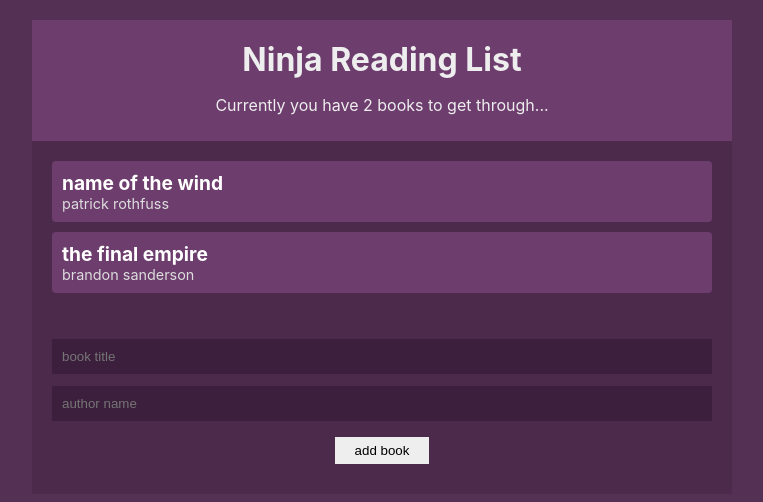
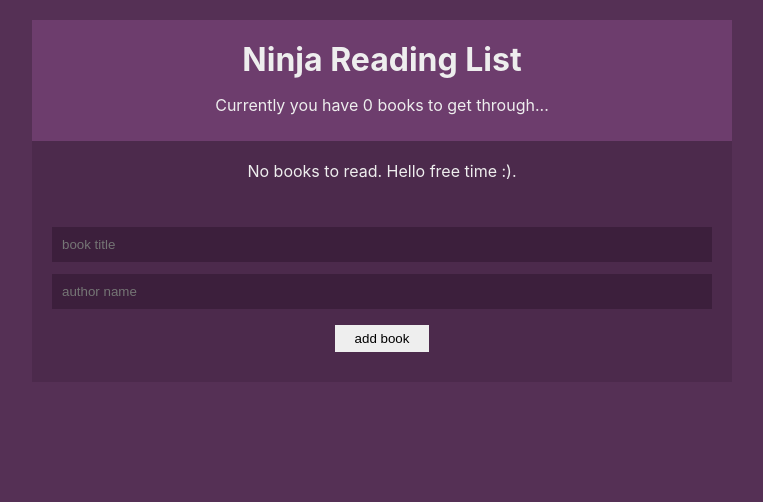
Before and after one commit to gagansaini1212/react-context-hooks, a React (Create React App) app: page / in a window 1280 px wide. Shown: the top 502 px of the page, without its empty margins (258-1021 px from the left). Built offline with nearby package versions, Linux system fonts and the light colour scheme.

Commit message:
added reducers

```diff
--- a/src/components/BookDetails.js
+++ b/src/components/BookDetails.js
@@ -2,9 +2,9 @@
 import { BookContext } from '../contexts/BookContext';
 
 const BookDetails = ({ book }) => {
-  const { removeBook } = useContext(BookContext);
+  const { dispatch } = useContext(BookContext);
   return (
-    <li onClick={() => removeBook(book.id)}>
+    <li onClick={() => dispatch({ type: 'REMOVE_BOOK', id: book.id })}>
       <div className="title">{book.title}</div>
       <div className="author">{book.author}</div>
     </li>
--- a/src/components/NewBookForm.js
+++ b/src/components/NewBookForm.js
@@ -2,14 +2,20 @@
 import { BookContext } from '../contexts/BookContext';
 
 const NewBookForm = () => {
-  const { addBook } = useContext(BookContext);
+  const { dispatch } = useContext(BookContext);
   const [title, setTitle] = useState('');
   const [author, setAuthor] = useState('');
 
   const handleSubmit = (e) => {
     e.preventDefault();
     //console.log(title, author);
-    addBook(title, author);
+    dispatch({
+      type: 'ADD_BOOK',
+      book: {
+        title,
+        author,
+      },
+    });
     setTitle('');
     setAuthor('');
   };
--- a/src/contexts/BookContext.js
+++ b/src/contexts/BookContext.js
@@ -1,22 +1,14 @@
-import React, { createContext, useState } from 'react';
-import { v4 as uuidv4 } from 'uuid';
+import React, { createContext, useReducer } from 'react';
+
+import { bookReducer } from '../reducers/bookReducer';
 
 export const BookContext = createContext();
 
 const BookContextProvider = (props) => {
-  const [books, setBooks] = useState([
-    { title: 'name of the wind', author: 'patrick rothfuss', id: 1 },
-    { title: 'the final empire', author: 'brandon sanderson', id: 2 },
-  ]);
-  const addBook = (title, author) => {
-    setBooks([...books, { title, author, id: uuidv4() }]);
-  };
-  const removeBook = (id) => {
-    setBooks(books.filter((book) => book.id !== id));
-  };
+  const [books, dispatch] = useReducer(bookReducer, []);
 
   return (
-    <BookContext.Provider value={{ books, addBook, removeBook }}>
+    <BookContext.Provider value={{ books, dispatch }}>
       {props.children}
     </BookContext.Provider>
   );
--- /dev/null
+++ b/src/reducers/bookReducer.js
@@ -0,0 +1,21 @@
+import { v4 as uuidv4 } from 'uuid';
+
+// All the state logics are here at one place
+
+export const bookReducer = (state, action) => {
+  switch (action.type) {
+    case 'ADD_BOOK':
+      return [
+        ...state,
+        {
+          title: action.book.title,
+          author: action.book.author,
+          id: uuidv4(),
+        },
+      ];
+    case 'REMOVE_BOOK':
+      return state.filter((book) => book.id !== action.id);
+    default:
+      return state;
+  }
+};
```
